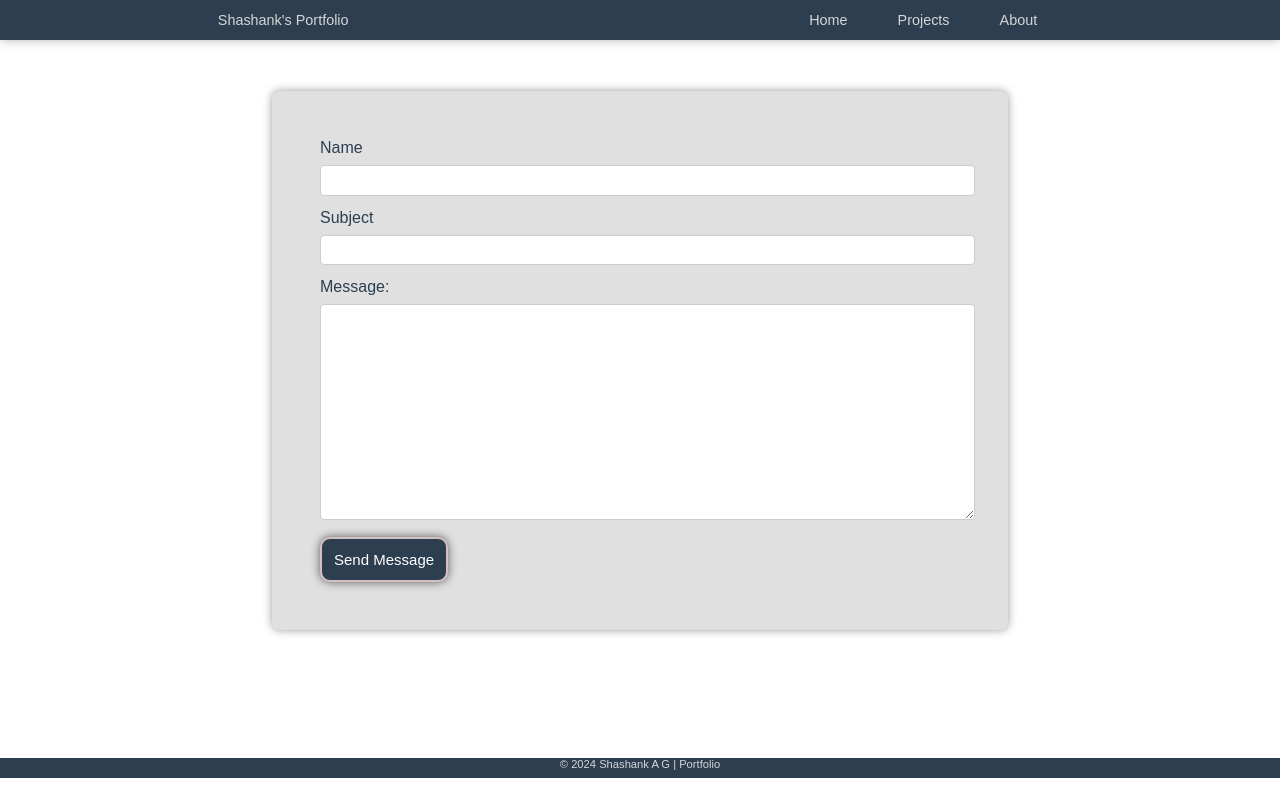
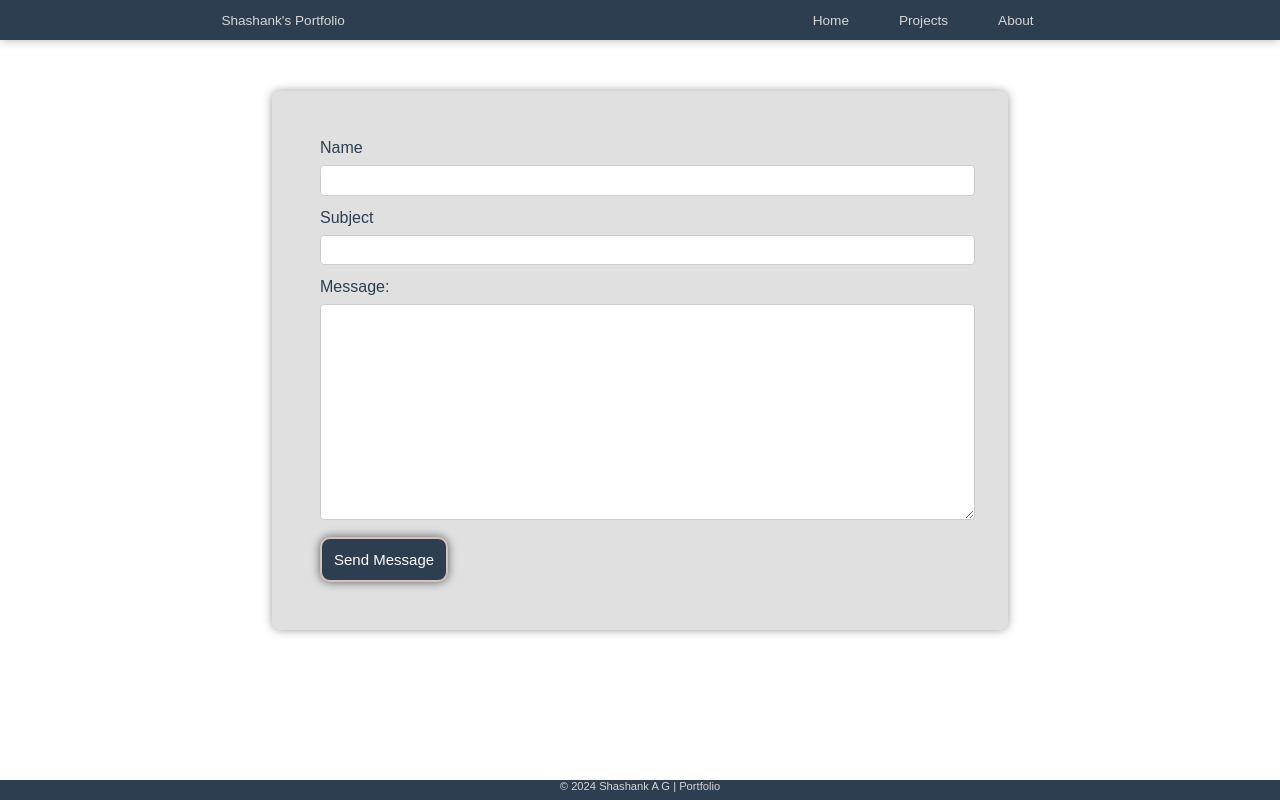
Before and after one commit to ShashankAG25/Portfolio, a plain HTML site: page contact.html in a window 1280 px wide. Drawn offline with Linux system fonts and the light colour scheme.

Commit message:
fixed alignments

```diff
--- a/contact.html
+++ b/contact.html
@@ -7,7 +7,7 @@
     <title>Contact Me - Shashank A G</title>
     <style>
       section {
-        max-width: 50%;
+        min-width: 50%;
         margin: 4% auto;
         background-color: #e0e0e0;
         padding: 3em;
--- a/styles.css
+++ b/styles.css
@@ -3,6 +3,11 @@
   padding: 0;
 }
 body {
+  margin: 0;
+  padding: 0;
+  display: flex;
+  min-height: 100vh;
+  flex-direction: column;
   /* background-color:#f8f9fa; */
   background-image: url('img/bg-img.png');
   background-size: cover;
@@ -36,7 +41,7 @@ nav ul li{
 
 nav ul li a{
   text-decoration: none;
-  font-size: 90%;
+  font-size: 85%;
   color: rgb(214, 214, 214);
 }
 
@@ -47,7 +52,7 @@ nav ul li a:hover{
 
 .left a{
   text-decoration: none;
-  font-size: 90% ;
+  font-size: 85% ;
   color: rgb(214, 214, 214);
 }
 .left a:hover{
@@ -131,7 +136,7 @@ box-shadow: 0 0 10px rgba(0, 0, 0, 0.6);
 }
 
 footer{
-  margin-top: 10%;
+  margin-top: auto;
   bottom: 0;
   background-color: #2c3e50;
   font-size:70%;
```
